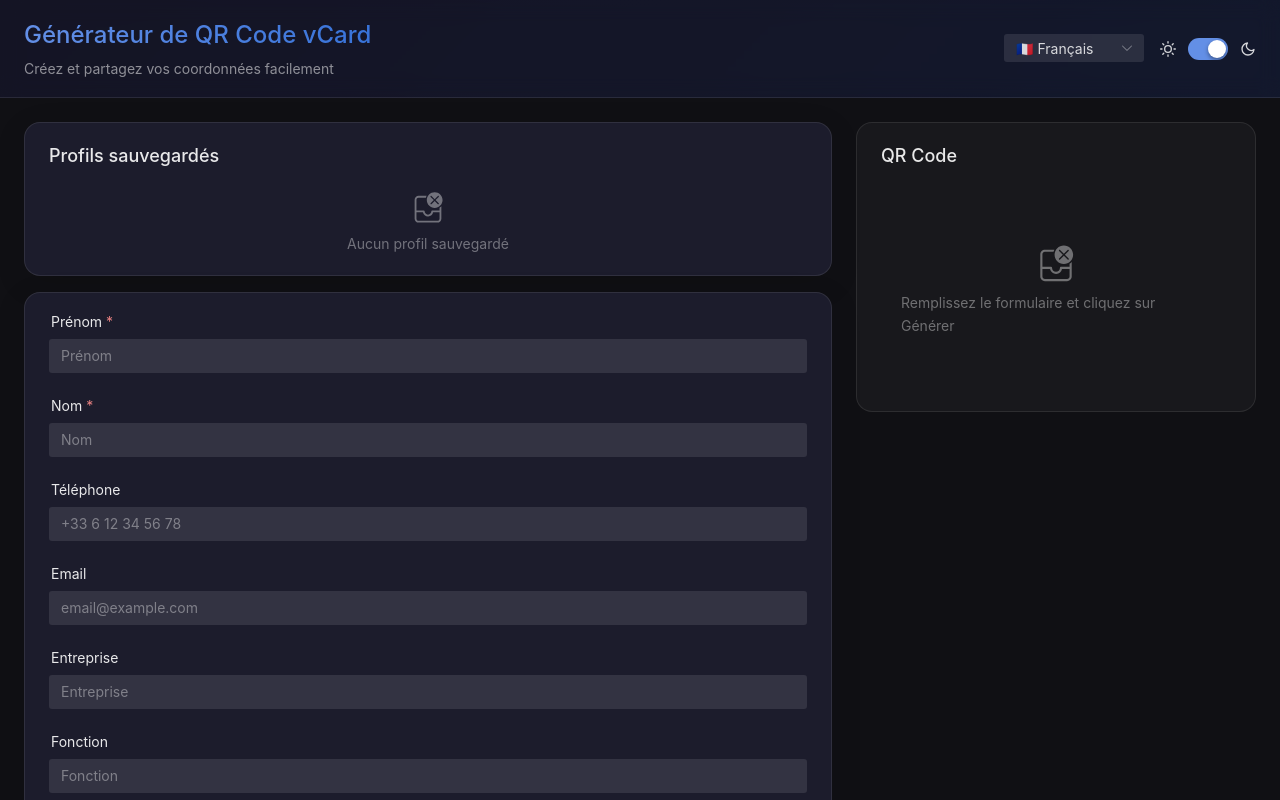
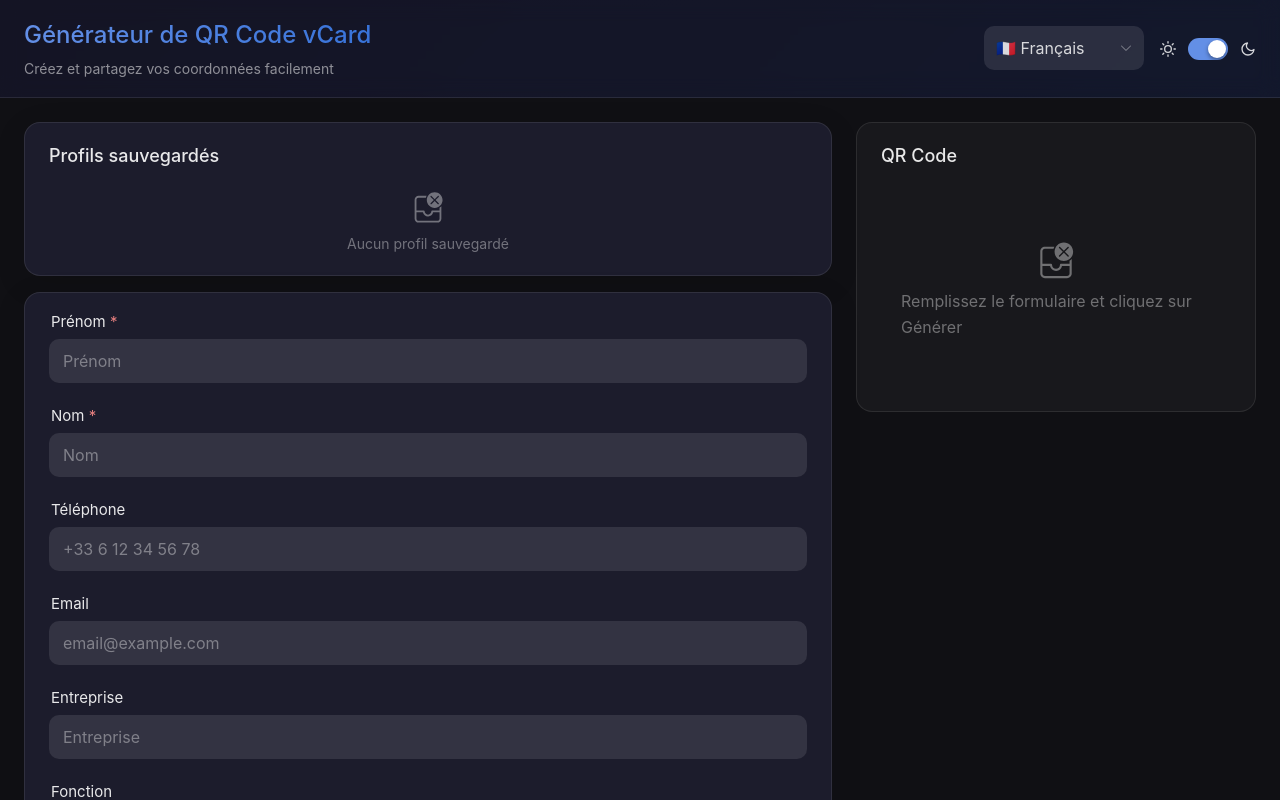
Before and after one commit to FabioDevCode/vCard-Generator, a Vue app: page / in a window 1280 px wide. Shown: the top 800 px of the page. Built offline with nearby package versions, Linux system fonts and the light colour scheme.

Commit message:
update size app

```diff
--- a/src/App.vue
+++ b/src/App.vue
@@ -180,6 +180,7 @@ html, body {
   align-items: start;
   overflow: visible;
   margin: 24px;
+  margin-bottom: 48px;
 }
 
 .form-section {
--- a/src/components/LanguageSwitcher.vue
+++ b/src/components/LanguageSwitcher.vue
@@ -21,8 +21,8 @@ const handleChange = (value: SupportedLocale) => {
   <NSelect
     :value="currentLocale"
     :options="options"
-    size="small"
-    style="width: 140px"
+    size="medium"
+    style="width: 160px"
     @update:value="handleChange"
   />
 </template>
--- a/src/components/QrCodePreview.vue
+++ b/src/components/QrCodePreview.vue
@@ -30,6 +30,7 @@ const hasQrCode = computed(() => !!props.qrDataUrl)
           <NSpace justify="center" class="qr-actions">
             <NButton
               type="primary"
+              size="large"
               @click="emit('download')"
             >
               {{ t('qrCode.download') }}
--- a/src/components/SavedProfiles.vue
+++ b/src/components/SavedProfiles.vue
@@ -54,6 +54,7 @@ const handleDeleteProfile = () => {
           v-model:value="selectedProfileId"
           :options="profileOptions"
           :placeholder="t('profiles.select')"
+          size="medium"
           clearable
           @update:value="handleSelectProfile"
         />
@@ -64,7 +65,7 @@ const handleDeleteProfile = () => {
           @positive-click="handleDeleteProfile"
         >
           <template #trigger>
-            <NButton type="error" size="small" secondary block>
+            <NButton type="error" size="medium" secondary block>
               {{ t('profiles.delete') }}
             </NButton>
           </template>
--- a/src/composables/useTheme.ts
+++ b/src/composables/useTheme.ts
@@ -24,16 +24,52 @@ export function useTheme() {
             primaryColor,
             primaryColorHover,
             primaryColorPressed,
-            primaryColorSuppl
+            primaryColorSuppl,
+            heightMedium: '44px',
+            heightLarge: '48px',
+            fontSizeMedium: '16px',
+            fontSizeLarge: '17px',
+            borderRadius: '10px'
         },
         Button: {
             colorPrimary: primaryColor,
             colorHoverPrimary: primaryColorHover,
             colorPressedPrimary: primaryColorPressed,
-            colorFocusPrimary: primaryColorHover
+            colorFocusPrimary: primaryColorHover,
+            heightMedium: '44px',
+            heightLarge: '48px',
+            fontSizeMedium: '16px',
+            fontSizeLarge: '17px',
+            paddingMedium: '0 20px',
+            paddingLarge: '0 24px'
+        },
+        Input: {
+            heightMedium: '44px',
+            heightLarge: '48px',
+            fontSizeMedium: '16px',
+            fontSizeLarge: '17px',
+            paddingMedium: '0 14px',
+            paddingLarge: '0 16px'
+        },
+        Select: {
+            heightMedium: '44px',
+            heightLarge: '48px'
         },
         Switch: {
-            railColorActive: primaryColor
+            railColorActive: primaryColor,
+            railHeight: '28px',
+            railWidth: '52px',
+            buttonHeight: '24px',
+            buttonWidth: '24px'
+        },
+        Form: {
+            labelFontSizeTopMedium: '15px',
+            labelFontSizeTopLarge: '16px',
+            feedbackFontSizeMedium: '14px'
+        },
+        Card: {
+            titleFontSizeMedium: '18px',
+            titleFontSizeLarge: '20px'
         }
     }))
 
```
